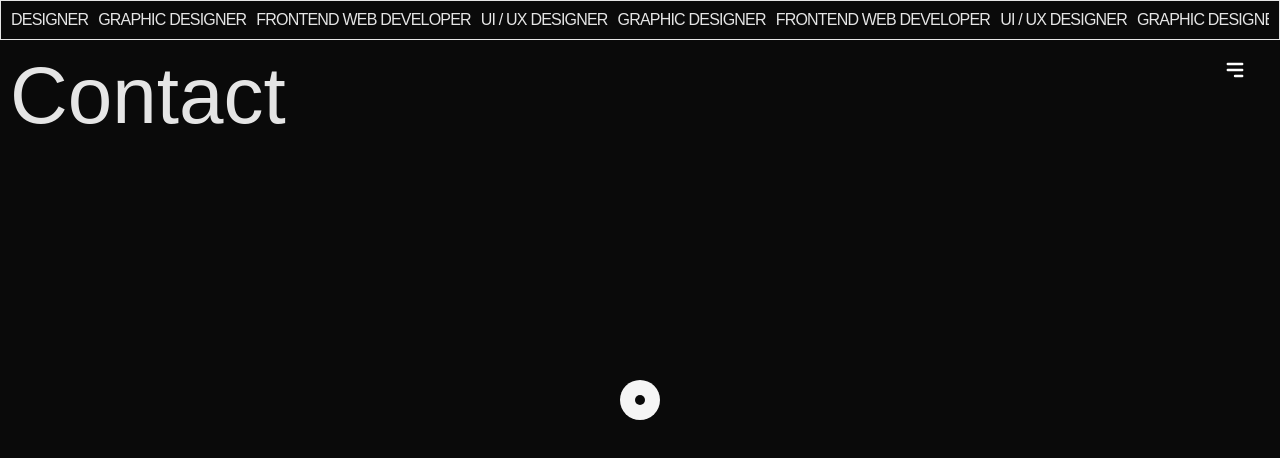
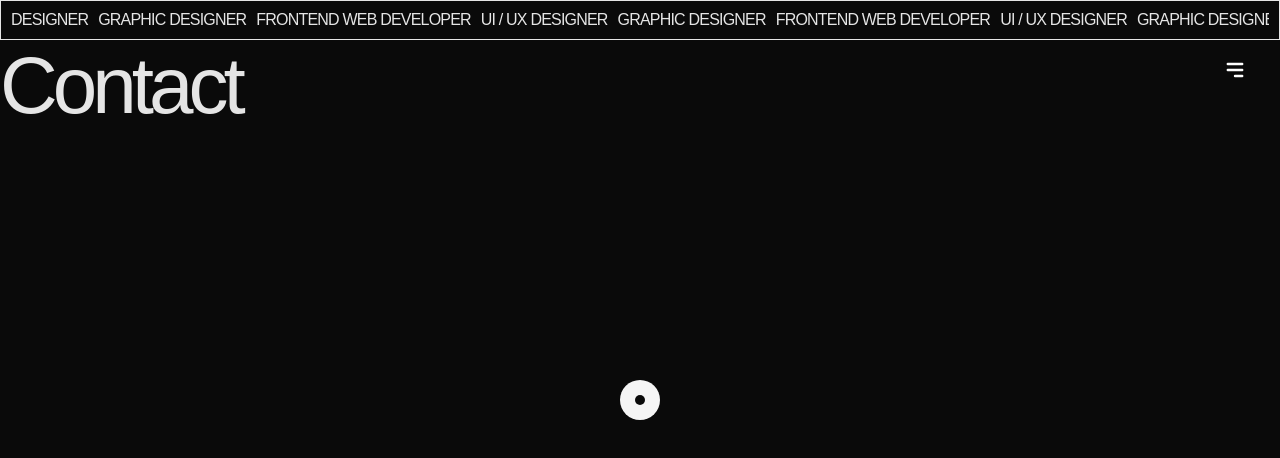
Before and after one commit to DarkVoid01/portfolio-project, a React (Create React App) app: page /contact in a window 1280 px wide. Shown: the top 458 px of the page. Built offline with nearby package versions, Linux system fonts and the light colour scheme.

Commit message:
letter spacing

```diff
--- a/src/pages/About/About.scss
+++ b/src/pages/About/About.scss
@@ -2,6 +2,7 @@
     .heading{
         font-size: 5rem;
         padding: 10px;
+        letter-spacing: -5px;
     }
 
     .about-me{
--- a/src/pages/Contact/Contact.scss
+++ b/src/pages/Contact/Contact.scss
@@ -1,6 +1,7 @@
 .contact{
     .heading{
         font-size: 5rem;
-        padding: 10px;
+        letter-spacing: -5px;
+
     }
 }
```
